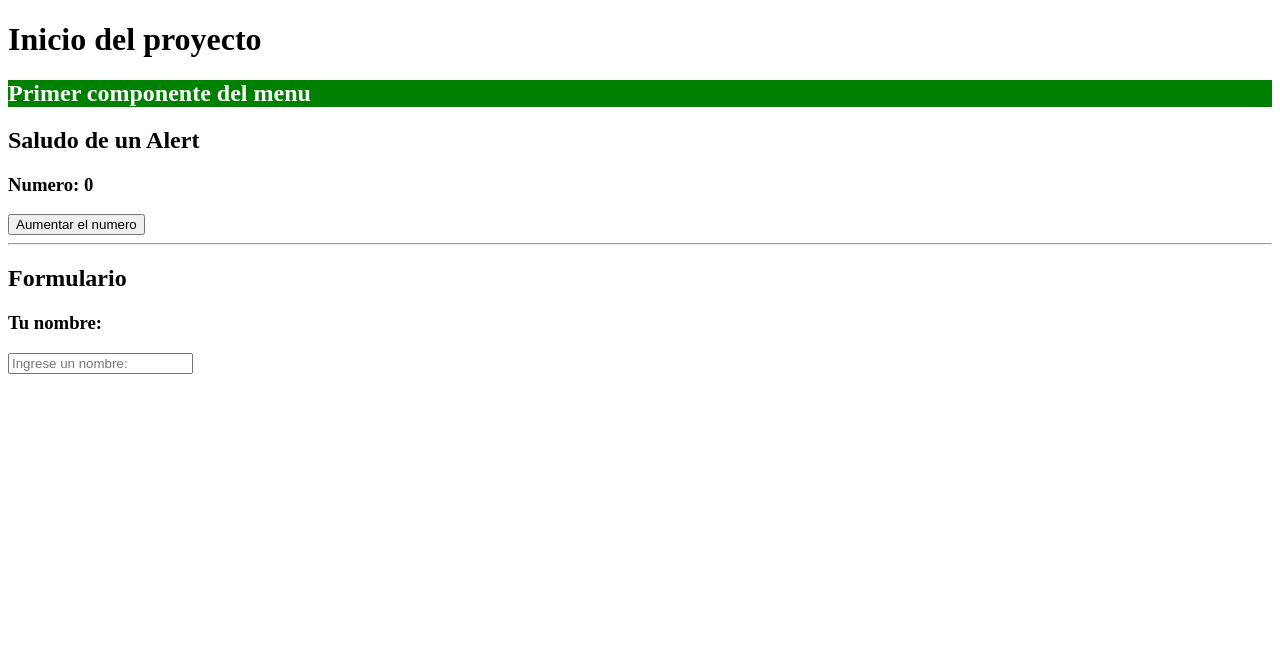
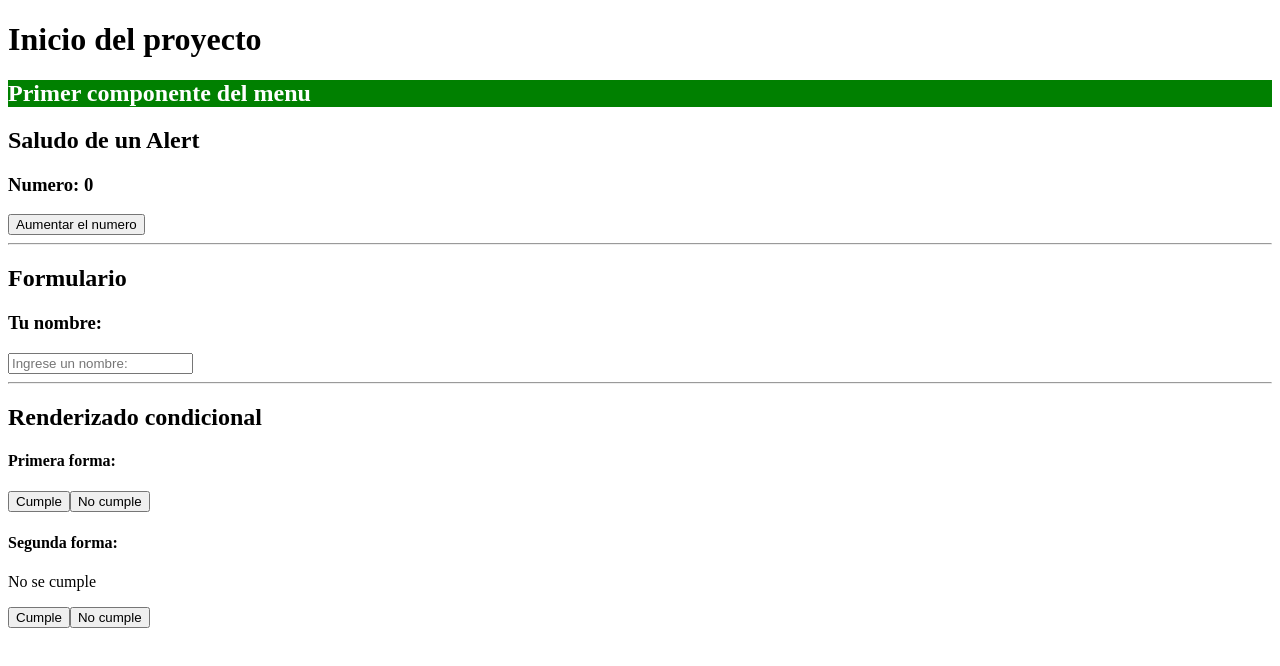
Before and after one commit to DanielGuzmanV/React-Js-Fundamentos, a React (Vite) app: page / in a window 1280 px wide. Shown: the top 666 px of the page. Built offline with nearby package versions, Linux system fonts and the light colour scheme.

Commit message:
se realizo un renderizado de condicion

```diff
--- a/src/App.jsx
+++ b/src/App.jsx
@@ -1,6 +1,7 @@
 import { useState } from "react";
 import Menu from "./components/Menu"
 import AtributoReactivo from "./components/AtributoReactivo";
+import Renderizado from "./components/Renderizado";
 
 
 function App() {
@@ -39,8 +40,10 @@ function App() {
       </button>
 
       <hr/>
+      <AtributoReactivo/>
 
-      <AtributoReactivo/>
+      <hr/>
+      <Renderizado/>
 
     </div>
   )
--- /dev/null
+++ b/src/components/Renderizado.jsx
@@ -0,0 +1,28 @@
+import { useState } from "react"
+
+function Renderizado() {
+  const [condition1, setCondition1] = useState(true);
+  const [condition2, setCondition2] = useState(false);
+
+
+  return (
+    <div>
+      <h2>Renderizado condicional</h2>
+
+      <h4>Primera forma:</h4>
+      {!condition1 && <p>La condicion cumple</p>}
+      <button onClick={() => setCondition1(false)}> Cumple </button>
+      <button onClick={() => setCondition1(true)}> No cumple </button>
+
+      <br/>
+
+      <h4>Segunda forma:</h4>
+      {condition2 ? <p>La condicion se cumplio</p>: <p>No se cumple</p>}
+      <button onClick={() => setCondition2(true)}> Cumple </button>
+      <button onClick={() => setCondition2(false)}> No cumple </button>
+
+    </div>
+  )
+}
+
+export default Renderizado
```
